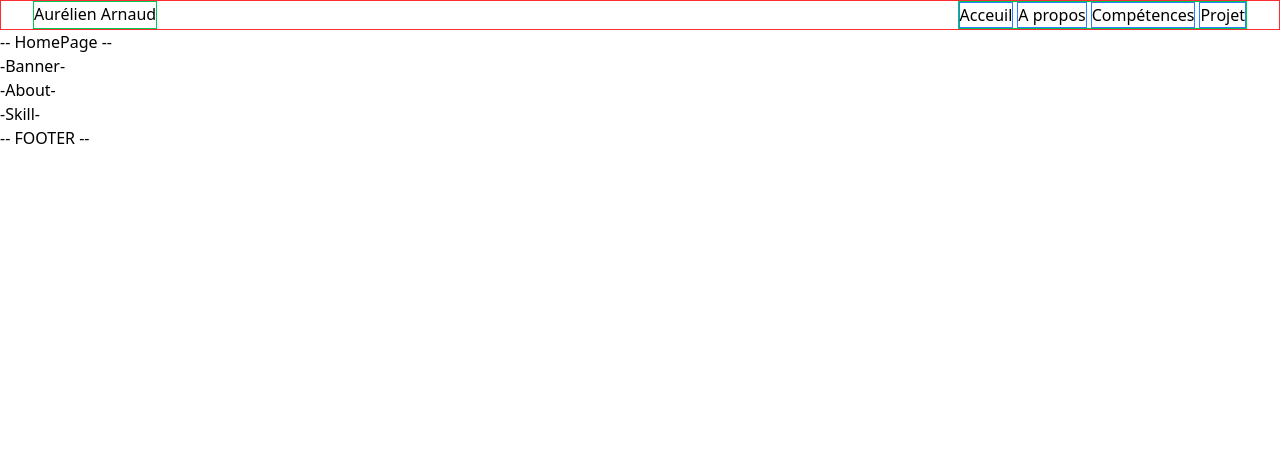
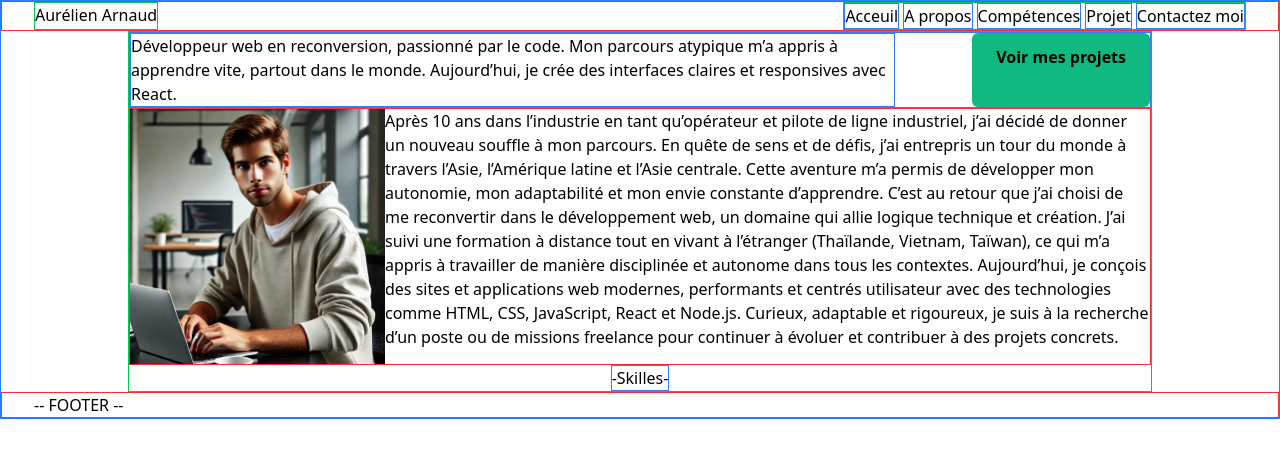
Before and after one commit to aurelienrnd/portfolio, a React (Vite) app: page / in a window 1280 px wide. Shown: the top 458 px of the page. Built offline with nearby package versions, Linux system fonts and the light colour scheme.

Commit message:
feature: Implementation du contenue de Banner et About

```diff
--- a/index.html
+++ b/index.html
@@ -15,7 +15,10 @@
     <!-- Model données structurées -->
   </head>
   <body class="flex flex-col items-center">
-    <div id="root" class="max-w-[1440px] w-full"></div>
+    <div
+      id="root"
+      class="max-w-[1440px] w-full flex flex-col items-center About border-1 border-blue-500"
+    ></div>
     <script type="module" src="/src/main.tsx"></script>
   </body>
 </html>
--- a/src/compoments/layout/Footer.tsx
+++ b/src/compoments/layout/Footer.tsx
@@ -1,6 +1,6 @@
 function Footer() {
   return (
-    <footer>
+    <footer className="w-full flex px-8 border-1 border-red-500">
       <span>-- FOOTER --</span>
     </footer>
   );
--- a/src/compoments/layout/Header.tsx
+++ b/src/compoments/layout/Header.tsx
@@ -11,6 +11,7 @@ function NavDesktop() {
         <li className="border-1 border-blue-500">
           <Link to="project">Projet</Link>
         </li>
+        <li className="border-1 border-blue-500">Contactez moi</li>
       </ul>
     </nav>
   );
@@ -24,7 +25,7 @@ function NavMobil() {
 
 function Header() {
   return (
-    <header className="flex justify-between px-8 border-1 border-red-500">
+    <header className="w-full flex justify-between px-8 border-1 border-red-500">
       <span className="border-1 border-green-500">Aurélien Arnaud</span>
       <NavDesktop />
       <NavMobil />
--- a/src/compoments/pages/homePage/HomePage.tsx
+++ b/src/compoments/pages/homePage/HomePage.tsx
@@ -4,8 +4,7 @@ import Skill from './sections/Skilles.tsx';
 
 function HomePage() {
   return (
-    <main>
-      <span>-- HomePage --</span>
+    <main className="max-w-[1024px] w-full flex flex-col items-center border-1 border-green-500">
       <Banner />
       <About />
       <Skill />
--- a/src/compoments/pages/homePage/sections/About.tsx
+++ b/src/compoments/pages/homePage/sections/About.tsx
@@ -1,7 +1,30 @@
+import photoProfile from '../../../../assets/photo-test.webp';
+
 function About() {
   return (
-    <section>
-      <span>-About-</span>
+    <section className="About border-1 flex border-red-500">
+      <img
+        src={photoProfile}
+        alt="Photo de aurélien Arnaud"
+        className="w-1/4 h-full"
+      ></img>
+      <p>
+        Après 10 ans dans l’industrie en tant qu’opérateur et pilote de ligne
+        industriel, j’ai décidé de donner un nouveau souffle à mon parcours. En
+        quête de sens et de défis, j’ai entrepris un tour du monde à travers
+        l’Asie, l’Amérique latine et l’Asie centrale. Cette aventure m’a permis
+        de développer mon autonomie, mon adaptabilité et mon envie constante
+        d’apprendre. C’est au retour que j’ai choisi de me reconvertir dans le
+        développement web, un domaine qui allie logique technique et création.
+        J’ai suivi une formation à distance tout en vivant à l’étranger
+        (Thaïlande, Vietnam, Taïwan), ce qui m’a appris à travailler de manière
+        disciplinée et autonome dans tous les contextes. Aujourd’hui, je conçois
+        des sites et applications web modernes, performants et centrés
+        utilisateur avec des technologies comme HTML, CSS, JavaScript, React et
+        Node.js. Curieux, adaptable et rigoureux, je suis à la recherche d’un
+        poste ou de missions freelance pour continuer à évoluer et contribuer à
+        des projets concrets.
+      </p>
     </section>
   );
 }
--- a/src/compoments/pages/homePage/sections/Banner.tsx
+++ b/src/compoments/pages/homePage/sections/Banner.tsx
@@ -1,7 +1,16 @@
+import { Link } from 'react-router';
+
 function Banner() {
   return (
-    <section>
-      <span>-Banner-</span>
+    <section className="banner flex justify-between border-1 border-blue-500">
+      <p className="w-3/4 border-1 border-blue-500">
+        Développeur web en reconversion, passionné par le code. Mon parcours
+        atypique m’a appris à apprendre vite, partout dans le monde.
+        Aujourd’hui, je crée des interfaces claires et responsives avec React.
+      </p>
+      <Link to="project" className="btn">
+        Voir mes projets
+      </Link>
     </section>
   );
 }
--- a/src/compoments/pages/homePage/sections/Skilles.tsx
+++ b/src/compoments/pages/homePage/sections/Skilles.tsx
@@ -1,7 +1,7 @@
 function Skill() {
   return (
-    <section>
-      <span>-Skill-</span>
+    <section className="skilles border-1 border-blue-500">
+      <span>-Skilles-</span>
     </section>
   );
 }
--- a/src/styles/style.css
+++ b/src/styles/style.css
@@ -24,5 +24,5 @@
 .btn {
   @apply bg-color-three px-6 py-3 rounded-md font-semibold duration-200 ease-in
   hover:px-8 hover:py-5 hover:rounded-xl hover:duration-200
-  active:bg-color-three/50;
+  active:bg-color-three/80;
 }
```
Also changed, not shown: src/assets/photo-test.webp (added).
